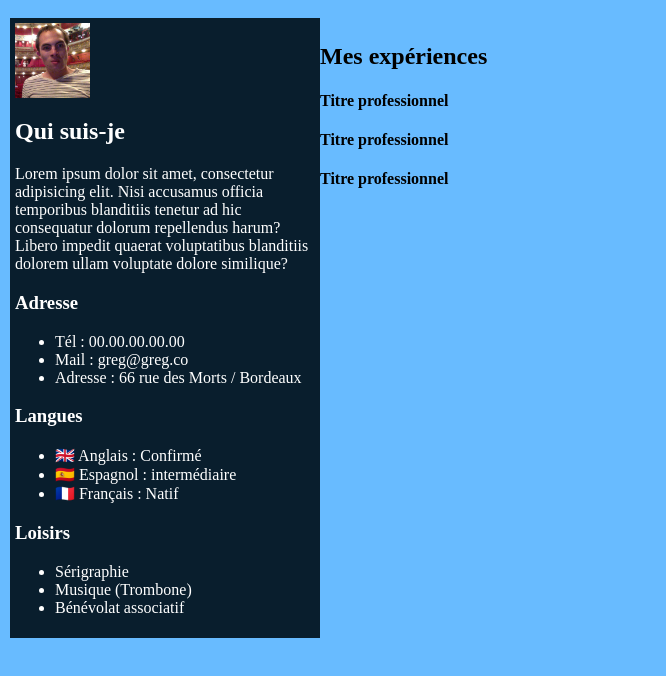
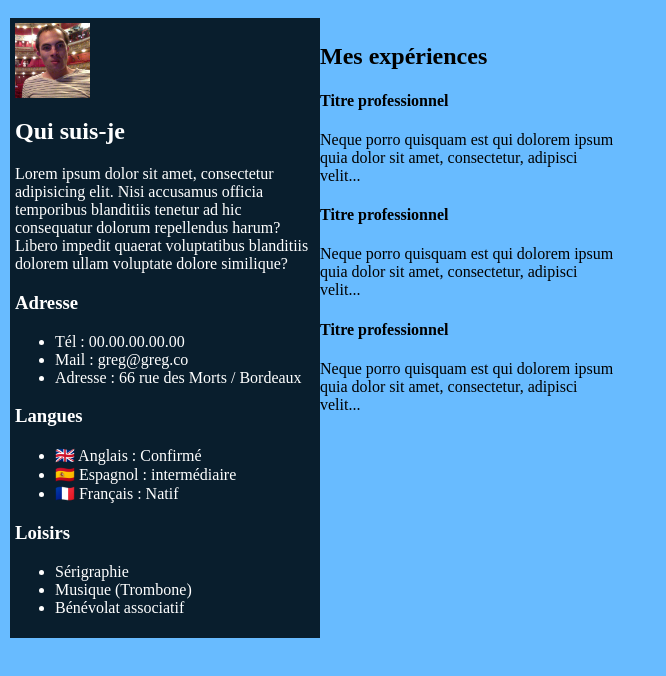
Before and after one commit to gregoire-bessagnet/wild_Mon_CV_Wild, a plain HTML site: page index.html in a window 1280 px wide. Shown: the part 50-726 px from the top of the page, without its empty margins (0-666 px from the left). Drawn offline with Linux system fonts and the light colour scheme.

```diff
--- a/index.html
+++ b/index.html
@@ -47,15 +47,18 @@
           <h2>Mes expériences</h2>
           <div class="experience">
             <h4>Titre professionnel</h4>
-            <p></p>
+            <p>Neque porro quisquam est qui dolorem ipsum quia
+              dolor sit amet, consectetur, adipisci velit...</p>
           </div>
           <div class="experience">
             <h4>Titre professionnel</h4>
-            <p></p>
+            <p>Neque porro quisquam est qui dolorem ipsum quia
+              dolor sit amet, consectetur, adipisci velit...</p>
           </div>
           <div class="experience">
             <h4>Titre professionnel</h4>
-            <p></p>
+            <p>Neque porro quisquam est qui dolorem ipsum quia
+              dolor sit amet, consectetur, adipisci velit...</p>
           </div>
       </div>
       <div id="studies-box">
```
